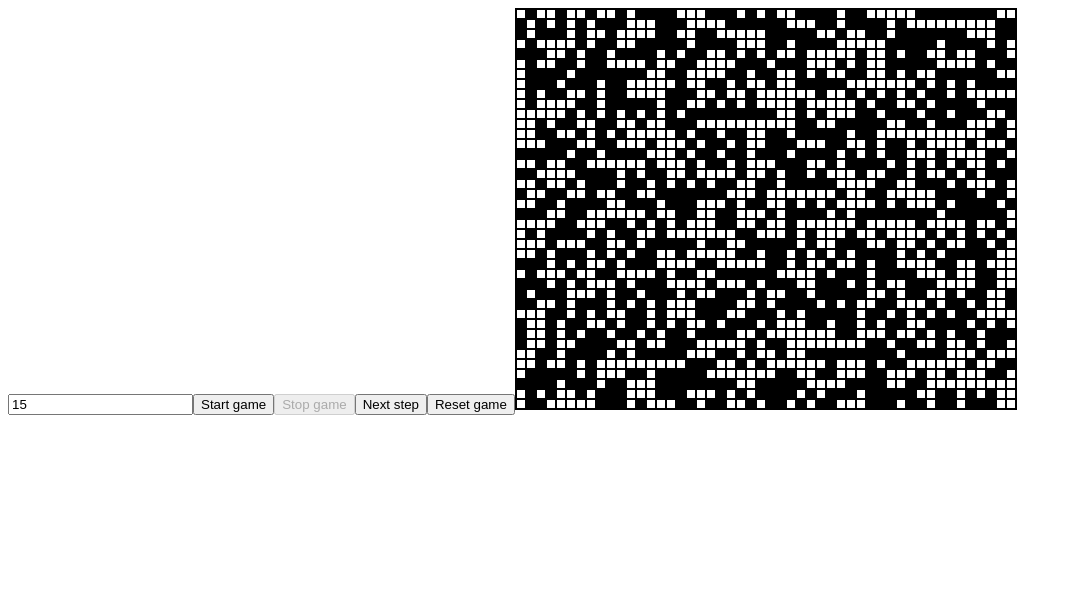
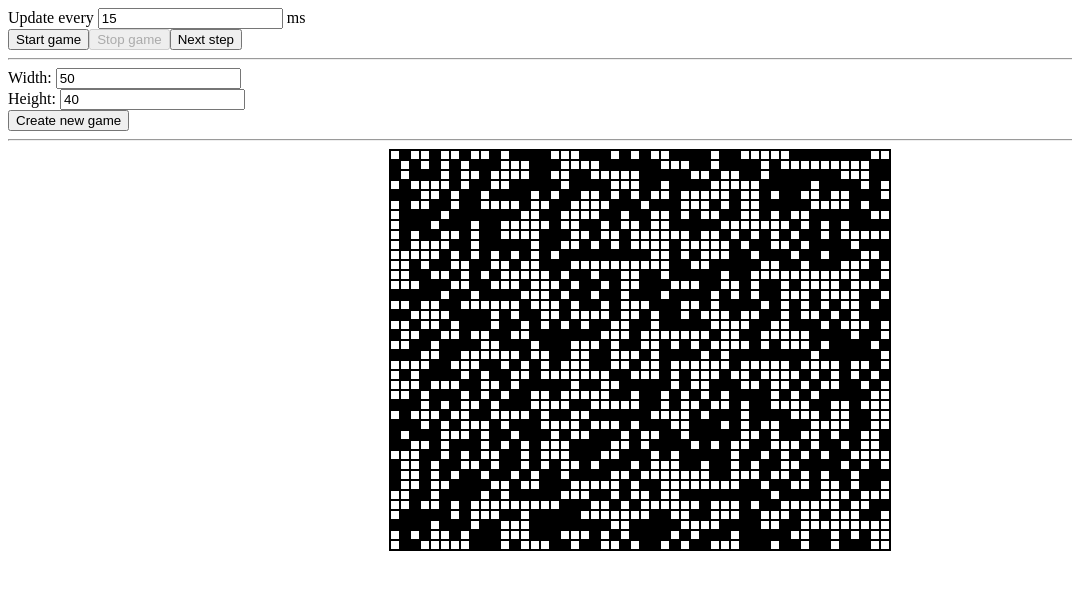
Before and after one commit to DarkXaHTeP/lifegame, a React app: page / in a window 1280 px wide. Shown: the top 590 px of the page, without its empty margins (0-1072 px from the left). Built offline with nearby package versions, Linux system fonts and the light colour scheme.

Commit message:
Second game version

```diff
--- a/package.json
+++ b/package.json
@@ -1,6 +1,6 @@
 {
   "name": "lifegame",
-  "version": "0.0.1",
+  "version": "0.0.2",
   "description": "Conway's game of life using React.JS",
   "main": "index.js",
   "scripts": {
--- a/public/index.html
+++ b/public/index.html
@@ -8,6 +8,9 @@
             box-sizing: border-box;
         }
 
+        .board-container {
+            text-align: center;
+        }
         .game-board {
             border: 1px solid black;
             display: inline-block;
--- a/src/actions/actionCreator.js
+++ b/src/actions/actionCreator.js
@@ -2,7 +2,7 @@ import dispatcher from '../dispatcher';
 import actionTypes from './actionTypes';
 
 class ActionCreator {
-    execute(type, data) {
+    dispatch(type, data) {
         dispatcher.emit('action', { actionType: type, data: data });
     }
 }
--- /dev/null
+++ b/src/components/app.jsx
@@ -0,0 +1,42 @@
+import React from 'react';
+import lifeStore from '../stores/lifeStore';
+import Board from './board';
+import ControlCenter from './controlCenter';
+
+class App extends React.Component {
+    constructor(props) {
+        super(props);
+
+        this.state = this.getState();
+
+        let { width, height } = lifeStore.getBoardSize();
+        this.boardWidth = width;
+        this.boardHeight = height;
+
+        lifeStore.on("change", () => {
+            this.setState(this.getState())
+        });
+    }
+
+    getState() {
+        return {
+            board: lifeStore.getBoard(),
+            isGameRunning: lifeStore.isGameRunning()
+        }
+    }
+
+    render() {
+        return (
+            <div>
+                <ControlCenter running={ this.state.isGameRunning }
+                               boardWidth={ this.boardWidth }
+                               boardHeight={ this.boardHeight }/>
+
+                <div className='board-container'>
+                    <Board data={ this.state.board }/>
+                </div>
+            </div>)
+    }
+}
+
+export default App;
--- /dev/null
+++ b/src/components/board.jsx
@@ -0,0 +1,24 @@
+import React from 'react';
+import Cell from './cell.jsx';
+
+class Board extends React.Component {
+    constructor(props) {
+        super(props);
+    }
+
+    render() {
+        return (
+            <div className='game-board'>{
+                this.props.data.map((cellsRow, rowIndex) => {
+                    return <div key={ rowIndex } className='game-row'>{
+                        cellsRow.map((cell) => {
+                            return <Cell key={ cell.id } data={cell}/>
+                        })
+                    }</div>
+                })
+            }</div>
+        )
+    }
+}
+
+export default Board;
--- /dev/null
+++ b/src/components/controlCenter.jsx
@@ -0,0 +1,66 @@
+import React from 'react';
+import actionTypes from '../actions/actionTypes'
+import actionCreator from '../actions/actionCreator';
+
+class ControlCenter extends React.Component {
+    constructor(props) {
+        super(props);
+
+        this.interval = 15;
+
+        this.width = props.boardWidth;
+        this.height = props.boardHeight;
+    }
+
+    startGame() {
+        actionCreator.dispatch(actionTypes.run, this.interval);
+    }
+
+    stopGame() {
+        actionCreator.dispatch(actionTypes.stop);
+    }
+
+    nextStep() {
+        actionCreator.dispatch(actionTypes.nextStep);
+    }
+
+    resetGame() {
+        actionCreator.dispatch(actionTypes.restart, {
+            width: this.width,
+            height: this.height
+        });
+    }
+
+    saveInterval(event) {
+        this.interval = event.target.value;
+    }
+
+    saveWidth(event) {
+        this.width = event.target.value;
+    }
+
+    saveHeight(event) {
+        this.height = event.target.value;
+    }
+
+    shouldComponentUpdate(nextProps) {
+        return !(this.width == nextProps.width && this.width== nextProps.height && this.props.running == nextProps.running);
+    }
+    render() {
+        return <div className='controls'>
+            Update every <input type='number' defaultValue={this.interval} onChange={ this.saveInterval.bind(this) } disabled={ this.props.running } min='1'/> ms<br />
+            <button onClick={ this.startGame.bind(this) } disabled={ this.props.running }>Start game</button>
+            <button onClick={ this.stopGame.bind(this) } disabled={ !this.props.running }>Stop game</button>
+            <button onClick={ this.nextStep.bind(this) } disabled={ this.props.running }>Next step</button>
+            <hr />
+            Width: <input type='number' defaultValue={this.width} onChange={ this.saveWidth.bind(this) }
+                   disabled={ this.props.running } min='1'/><br />
+            Height: <input type='number' defaultValue={this.height} onChange={ this.saveHeight.bind(this) }
+                   disabled={ this.props.running } min='1'/><br />
+            <button onClick={ this.resetGame.bind(this) } disabled={ this.props.running }>Create new game</button>
+                <hr />
+        </div>
+    }
+}
+
+export default ControlCenter;
--- a/src/components/life.jsx
+++ /dev/null
@@ -1,67 +0,0 @@
-import React from 'react';
-import Cell from './cell.jsx';
-import lifeStore from '../stores/lifeStore.js';
-import actionTypes from '../actions/actionTypes'
-import actionCreator from '../actions/actionCreator';
-
-class Life extends React.Component {
-    constructor(props) {
-        super(props);
-
-        this.state = this.getState();
-        this.interval = 15;
-
-        lifeStore.on("change", () => {
-            this.setState(this.getState())
-        });
-    }
-
-    getState() {
-        return {
-            board: lifeStore.getBoard(),
-            isGameRunning: lifeStore.isGameRunning()
-        }
-    }
-
-    startGame() {
-        actionCreator.execute(actionTypes.run, this.interval);
-    }
-
-    stopGame() {
-        actionCreator.execute(actionTypes.stop);
-    }
-
-    nextStep() {
-        actionCreator.execute(actionTypes.nextStep);
-    }
-
-    resetGame() {
-        actionCreator.execute(actionTypes.restart);
-    }
-
-    saveInterval(event) {
-        this.interval = event.target.value;
-    }
-
-    render() {
-        return (
-            <div>
-                <input type='number' defaultValue={this.interval} onChange={ this.saveInterval.bind(this) } disabled={ this.state.isGameRunning } />
-                <button onClick={ this.startGame.bind(this) } disabled={ this.state.isGameRunning }>Start game</button>
-                <button onClick={ this.stopGame.bind(this) } disabled={ !this.state.isGameRunning }>Stop game</button>
-                <button onClick={ this.nextStep.bind(this) } disabled={ this.state.isGameRunning }>Next step</button>
-                <button onClick={ this.resetGame.bind(this) } disabled={ this.state.isGameRunning }>Reset game</button>
-                <div className='game-board'>{
-                    this.state.board.map((cellsRow, rowIndex) => {
-                        return <div key={ rowIndex } className='game-row'>{
-                            cellsRow.map((cell) => {
-                                return <Cell key={ cell.id } data={cell}/>
-                            })
-                        }</div>
-                    })
-                }</div>
-            </div>)
-    }
-}
-
-export default Life;
--- a/src/index.jsx
+++ b/src/index.jsx
@@ -1,10 +1,10 @@
 import ReactDom from 'react-dom';
 import React from 'react';
-import Life from './components/life.jsx';
+import App from './components/app';
 
 window.React = React;
 
 ReactDom.render(
-    <Life />,
+    <App />,
     document.getElementById("container")
 );
--- a/src/stores/lifeStore.js
+++ b/src/stores/lifeStore.js
@@ -65,28 +65,36 @@ class LifeStore {
         clearInterval(this.interval);
         this.interval = setInterval(() => {
             this._world.tick();
-            this._eventEmitter.emit('change');
+            this.emitChange();
         }, updateInterval);
+        this.emitChange();
     }
 
     handleStopGame() {
         this._isGameRunning = false;
         clearInterval(this.interval);
-        this._eventEmitter.emit('change');
+        this.emitChange();
     }
 
     handleNextStep() {
         this._world.tick();
-        this._eventEmitter.emit('change');
+        this.emitChange();
     }
 
-    handleRestart() {
+    handleRestart({ width, height }) {
+        this._width = width;
+        this._height = height;
+
         this._world = new GameOfLife.World(this._height, this._width);
-        this._eventEmitter.emit('change');
+        this.emitChange();
     }
 
     on(eventName, callback) {
         this._eventEmitter.on(eventName, callback);
+    }
+
+    emitChange() {
+        this._eventEmitter.emit('change');
     }
 
     processAction({ actionType, data }) {
```
